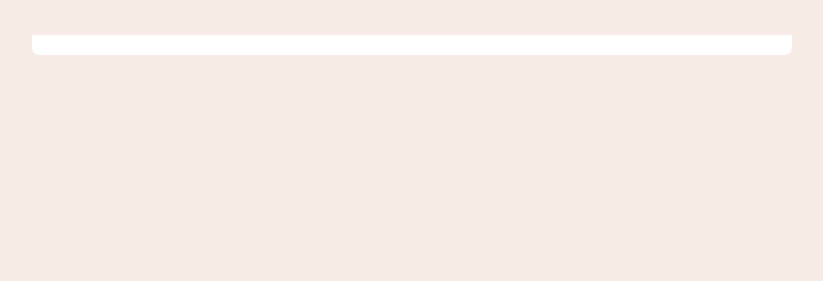
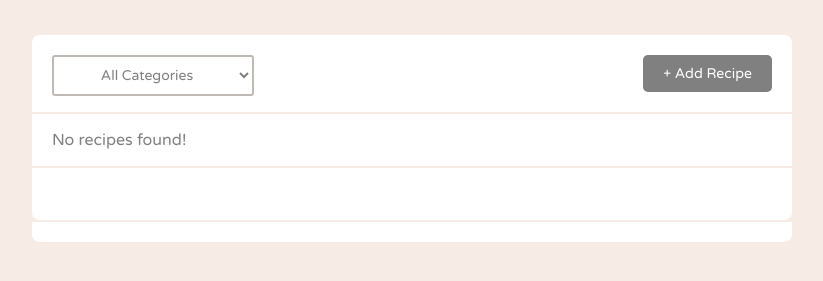
Before and after one commit to chris-gaona/single-page-app, a website: page public/index.html in a window 1280 px wide. Shown: the part 131-412 px from the top of the page, without its empty margins (228-1051 px from the left). Drawn offline with nearby package versions, Linux system fonts and the light colour scheme; some packages are replaced by stand-ins of ours.

Commit message:
Creates angular module named app; declares ngRoute as dependency; bootstraps app

```diff
--- a/public/index.html
+++ b/public/index.html
@@ -17,7 +17,7 @@
 <!-- TODO Add a directive to the body element in order to
   bootstrap your Angular app. Be sure to use the name 'app'
   so that the provided Angular routes function properly. -->
-<body>
+<body ng-app="app">
 
   <div class="grid-container">
 
--- a/public/scripts/route-config.js
+++ b/public/scripts/route-config.js
@@ -1,6 +1,8 @@
 
 (function() {
   'use strict';
+
+  angular.module('app', ['ngRoute']);
 
   // The Angular $routeProvider is used to configure routes for your application.
 
@@ -11,29 +13,29 @@
 
   // TODO Uncomment this code after you've configured the `app` module.
 
-  // angular
-  //   .module('app')
-  //   .config(config);
+  angular
+    .module('app')
+    .config(config);
 
-  // function config($routeProvider) {
-  //   $routeProvider
-  //     .when('/', {
-  //       controller: 'RecipesController',
-  //       controllerAs: 'vm',
-  //       templateUrl: 'templates/recipes.html'
-  //     })
-  //     .when('/edit/:id', {
-  //       controller: 'RecipeDetailController',
-  //       controllerAs: 'vm',
-  //       templateUrl: 'templates/recipe-detail.html'
-  //     })
-  //     .when('/add', {
-  //       controller: 'RecipeDetailController',
-  //       controllerAs: 'vm',
-  //       templateUrl: 'templates/recipe-detail.html'
-  //     })
-  //     .otherwise({
-  //       redirectTo: '/'
-  //     });
-  // }
+  function config($routeProvider) {
+    $routeProvider
+      .when('/', {
+        controller: 'RecipesController',
+        controllerAs: 'vm',
+        templateUrl: 'templates/recipes.html'
+      })
+      .when('/edit/:id', {
+        controller: 'RecipeDetailController',
+        controllerAs: 'vm',
+        templateUrl: 'templates/recipe-detail.html'
+      })
+      .when('/add', {
+        controller: 'RecipeDetailController',
+        controllerAs: 'vm',
+        templateUrl: 'templates/recipe-detail.html'
+      })
+      .otherwise({
+        redirectTo: '/'
+      });
+  }
 })();
```
